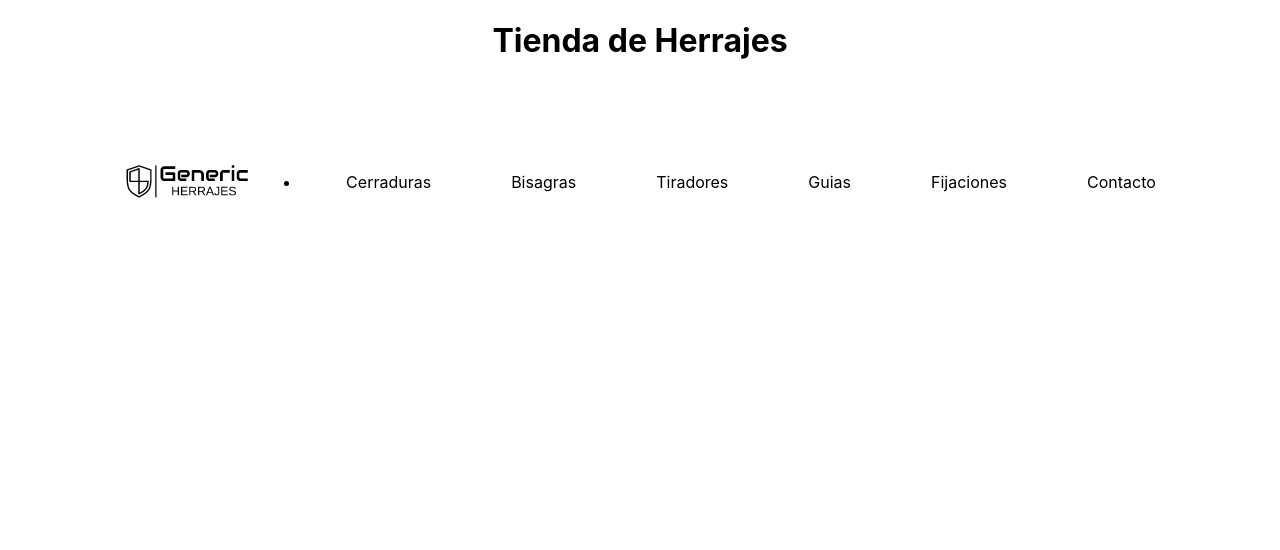
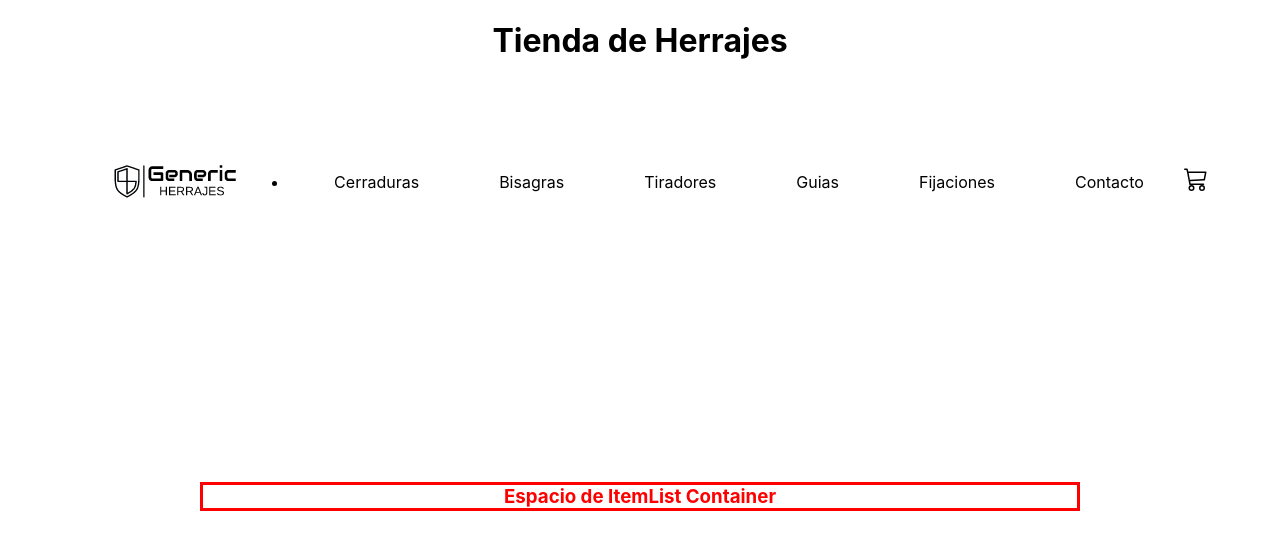
Before and after one commit to nicosmore/nicolasMoreiraReact, a React (Create React App) app: page / in a window 1280 px wide. Shown: the top 550 px of the page. Built offline with nearby package versions, Linux system fonts and the light colour scheme.

Commit message:
ItemListContainer y CartWidget

```diff
--- a/package.json
+++ b/package.json
@@ -9,6 +9,7 @@
     "@testing-library/user-event": "^13.5.0",
     "react": "^18.2.0",
     "react-dom": "^18.2.0",
+    "react-icons": "^4.4.0",
     "react-scripts": "5.0.1",
     "web-vitals": "^2.1.4"
   },
--- a/src/App.js
+++ b/src/App.js
@@ -1,9 +1,15 @@
 import './App.css';
 import Header from './components/Header/Header';
+import ItemList from './components/Container/ItemListContainer';
 
 const App = () => {
   return (
+    <>
     <Header/>
+    <ItemList/>
+    </>
+
+
   );
 }
 
--- /dev/null
+++ b/src/components/Container/ItemListContainer.js
@@ -0,0 +1,16 @@
+const ItemList = () =>{
+    return(
+        <h3 style={styles.StyleH3}>Espacio de ItemList Container</h3>
+    )
+}
+export default ItemList
+
+const styles = {
+    StyleH3: {
+        display:'flex',
+        justifyContent:'center',
+        color:'red',
+        border:'solid',
+        margin:200,
+    }
+}
--- /dev/null
+++ b/src/components/Header/CartWidget.js
@@ -0,0 +1,7 @@
+import { BsCart3 } from 'react-icons/bs';
+
+const Cart = () =>{
+    return(<h2> <BsCart3 /></h2>)
+
+}
+export default Cart
--- a/src/components/Header/NavBar.jsx
+++ b/src/components/Header/NavBar.jsx
@@ -1,4 +1,6 @@
 import LogoGen from '../../Imagenes/LogoGeneric.png'
+import Cart from './CartWidget';
+
 
 const NavBar = () => {
     return (
@@ -13,7 +15,7 @@ const NavBar = () => {
                 <a style={styles.liStyle} href="">Contacto</a>
 
             </li>
-
+            <Cart/>
 
 
         </nav>
```
Also changed, not shown: src/components/Header/Header.css (line endings or trailing spaces), src/components/Header/Header.js (renamed from src/components/Header/Header.jsx), 1 other file (tests, documents, lock files or other folders).
